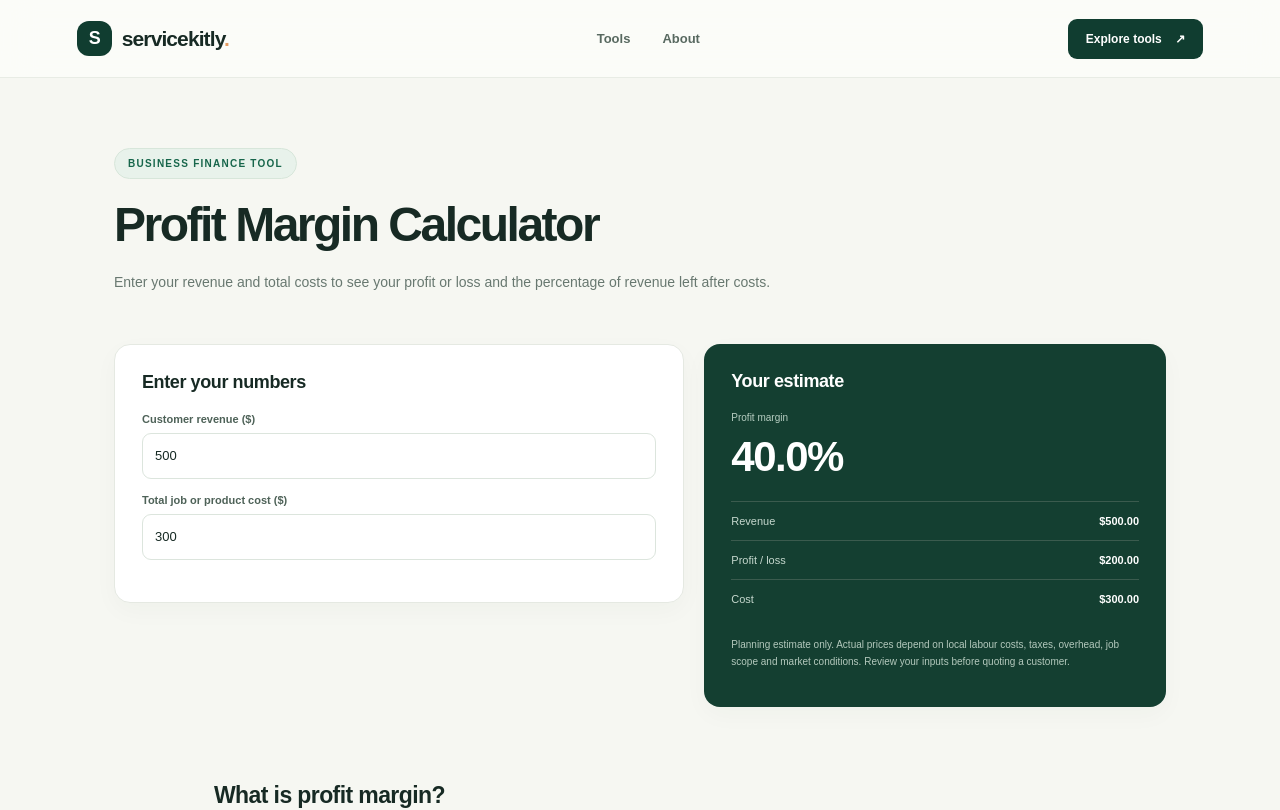
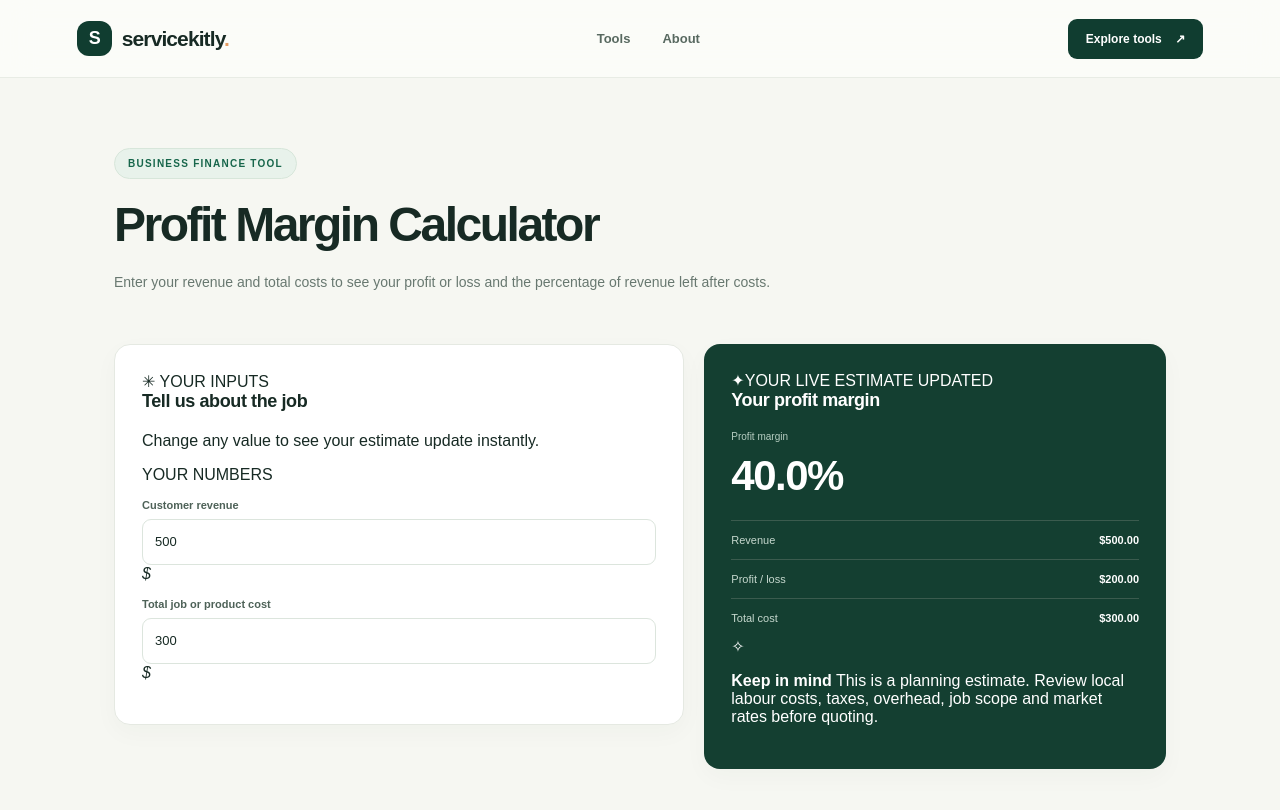
Before and after one commit to ya6331856-cpu/business-growth-toolkit, a Next.js app: page /tools/profit-margin-calculator in a window 1280 px wide. Shown: the top 810 px of the page. Built offline with nearby package versions, Linux system fonts and the light colour scheme.

Commit message:
Upgrade calculator interface with grouped inputs and live result panel

```diff
--- a/components/Calculator.tsx
+++ b/components/Calculator.tsx
@@ -7,17 +7,18 @@ export default function Calculator({mode}:{mode:Mode}) {
   const [hours,setHours]=useState("3"); const [workers,setWorkers]=useState("1"); const [wage,setWage]=useState("22"); const [supplies,setSupplies]=useState("12"); const [travel,setTravel]=useState("8"); const [margin,setMargin]=useState("35");
   const [revenue,setRevenue]=useState("500"); const [cost,setCost]=useState("300"); const [income,setIncome]=useState("50000"); const [expenses,setExpenses]=useState("12000"); const [billable,setBillable]=useState("1200"); const [buffer,setBuffer]=useState("15");
   const result=useMemo(()=>{
-    if(mode==="cleaning"){const labour=Math.max(0,+hours||0)*Math.max(1,+workers||1)*Math.max(0,+wage||0);const direct=labour+Math.max(0,+supplies||0)+Math.max(0,+travel||0);const m=Math.min(90,Math.max(0,+margin||0))/100;return {main:direct/(1-m),cost:direct,profit:direct/(1-m)-direct,detail:"Suggested job price"};}
-    if(mode==="margin"){const r=Math.max(0,+revenue||0),c=Math.max(0,+cost||0);return {main:r?((r-c)/r)*100:0,cost:c,profit:r-c,detail:"Profit margin"};}
-    const h=Math.max(1,+billable||1);const target=(Math.max(0,+income||0)+Math.max(0,+expenses||0))*(1+Math.max(0,+buffer||0)/100)/h;return {main:target,cost:h,profit:target*h,detail:"Suggested hourly rate"};
+    if(mode==="cleaning"){const labour=Math.max(0,+hours||0)*Math.max(1,+workers||1)*Math.max(0,+wage||0);const direct=labour+Math.max(0,+supplies||0)+Math.max(0,+travel||0);const m=Math.min(90,Math.max(0,+margin||0))/100;return {main:direct/(1-m),cost:direct,profit:direct/(1-m)-direct,detail:"Suggested job price",percent:Math.min(90,Math.max(0,+margin||0))};}
+    if(mode==="margin"){const r=Math.max(0,+revenue||0),c=Math.max(0,+cost||0);const pct=r?((r-c)/r)*100:0;return {main:pct,cost:c,profit:r-c,detail:"Profit margin",percent:Math.max(0,Math.min(100,pct))};}
+    const h=Math.max(1,+billable||1);const target=(Math.max(0,+income||0)+Math.max(0,+expenses||0))*(1+Math.max(0,+buffer||0)/100)/h;return {main:target,cost:h,profit:target*h,detail:"Suggested hourly rate",percent:0};
   },[mode,hours,workers,wage,supplies,travel,margin,revenue,cost,income,expenses,billable,buffer]);
-  const field=(label:string,value:string,set:(v:string)=>void,hint?:string)=><label className="field"><span>{label}</span><input type="number" min="0" step="any" value={value} onChange={e=>set(e.target.value)}/>{hint&&<small>{hint}</small>}</label>;
-  return <div className="calculator-layout"><section className="panel"><h2>Enter your numbers</h2>
-    {mode==="cleaning"&&<>{field("Estimated job hours",hours,setHours)}{field("Number of workers",workers,setWorkers)}{field("Hourly pay per worker ($)",wage,setWage)}{field("Supplies and materials ($)",supplies,setSupplies)}{field("Travel and other costs ($)",travel,setTravel)}{field("Target profit margin (%)",margin,setMargin,"A 35% margin means profit is 35% of the final selling price.")}</>}
-    {mode==="margin"&&<>{field("Customer revenue ($)",revenue,setRevenue)}{field("Total job or product cost ($)",cost,setCost)}</>}
-    {mode==="hourly"&&<>{field("Desired annual owner income ($)",income,setIncome)}{field("Annual business expenses ($)",expenses,setExpenses)}{field("Annual billable hours",billable,setBillable,"Use realistic billable hours, not all working hours.")}{field("Safety buffer (%)",buffer,setBuffer)}</>}
-  </section><aside className="panel result-panel"><h2>Your estimate</h2><div className="result-caption">{result.detail}</div><div className="result-value">{mode==="margin"?result.main.toFixed(1)+"%":money(result.main)}</div>
-    {mode==="cleaning"?<><div className="result-line"><span>Estimated direct cost</span><strong>{money(result.cost)}</strong></div><div className="result-line"><span>Estimated gross profit</span><strong>{money(result.profit)}</strong></div></>:mode==="margin"?<><div className="result-line"><span>Revenue</span><strong>{money(+revenue||0)}</strong></div><div className="result-line"><span>Profit / loss</span><strong>{money(result.profit)}</strong></div><div className="result-line"><span>Cost</span><strong>{money(result.cost)}</strong></div></>:<><div className="result-line"><span>Annual billable hours</span><strong>{Math.max(1,+billable||1).toLocaleString("en-US")}</strong></div><div className="result-line"><span>Target annual revenue</span><strong>{money(result.profit)}</strong></div></>}
-    <p className="disclaimer">Planning estimate only. Actual prices depend on local labour costs, taxes, overhead, job scope and market conditions. Review your inputs before quoting a customer.</p>
+  const field=(label:string,value:string,set:(v:string)=>void,hint?:string,suffix?:string)=><label className="field"><span>{label}</span><div className="input-wrap"><input type="number" min="0" step="any" value={value} onChange={e=>set(e.target.value)}/>{suffix&&<i>{suffix}</i>}</div>{hint&&<small>{hint}</small>}</label>;
+  return <div className="calculator-layout"><section className="panel calculator-form"><div className="panel-kicker"><span>✳</span> YOUR INPUTS</div><h2>Tell us about the job</h2><p className="panel-intro">Change any value to see your estimate update instantly.</p>
+    {mode==="cleaning"&&<><div className="field-group-title">JOB DETAILS</div><div className="field-pair">{field("Estimated job hours",hours,setHours,undefined,"hrs")}{field("Number of workers",workers,setWorkers,undefined,"people")}</div><div className="field-group-title">YOUR COSTS</div><div className="field-pair">{field("Hourly pay per worker",wage,setWage,undefined,"$ / hr")}{field("Supplies & materials",supplies,setSupplies,undefined,"$")}</div>{field("Travel and other costs",travel,setTravel,undefined,"$")}<div className="field-group-title">PROFIT GOAL</div>{field("Target profit margin",margin,setMargin,"A 35% margin means profit is 35% of the final selling price.","%")}</>}
+    {mode==="margin"&&<><div className="field-group-title">YOUR NUMBERS</div>{field("Customer revenue",revenue,setRevenue,undefined,"$")}{field("Total job or product cost",cost,setCost,undefined,"$")}</>}
+    {mode==="hourly"&&<><div className="field-group-title">ANNUAL TARGETS</div>{field("Desired annual owner income",income,setIncome,undefined,"$")}{field("Annual business expenses",expenses,setExpenses,undefined,"$")}{field("Annual billable hours",billable,setBillable,"Use realistic billable hours, not all working hours.","hrs")}{field("Safety buffer",buffer,setBuffer,undefined,"%")}</>}
+  </section><aside className="panel result-panel"><div className="result-topline"><span className="result-spark">✦</span><span>YOUR LIVE ESTIMATE</span><span className="result-live"><i/> UPDATED</span></div><h2>{mode==="cleaning"?"Your suggested quote":mode==="margin"?"Your profit margin":"Your hourly target"}</h2><div className="result-caption">{result.detail}</div><div className="result-value">{mode==="margin"?result.main.toFixed(1)+"%":money(result.main)}</div>
+    {mode!=="hourly"&&<div className="result-progress"><div style={{width:result.percent+"%"}}/></div>}
+    {mode==="cleaning"?<><div className="result-line"><span>Estimated direct cost</span><strong>{money(result.cost)}</strong></div><div className="result-line"><span>Estimated gross profit</span><strong>{money(result.profit)}</strong></div></>:mode==="margin"?<><div className="result-line"><span>Revenue</span><strong>{money(+revenue||0)}</strong></div><div className="result-line"><span>Profit / loss</span><strong>{money(result.profit)}</strong></div><div className="result-line"><span>Total cost</span><strong>{money(result.cost)}</strong></div></>:<><div className="result-line"><span>Annual billable hours</span><strong>{Math.max(1,+billable||1).toLocaleString("en-US")}</strong></div><div className="result-line"><span>Target annual revenue</span><strong>{money(result.profit)}</strong></div></>}
+    <div className="result-tip"><span>✧</span><p><b>Keep in mind</b> This is a planning estimate. Review local labour costs, taxes, overhead, job scope and market rates before quoting.</p></div>
   </aside></div>;
 }
```
